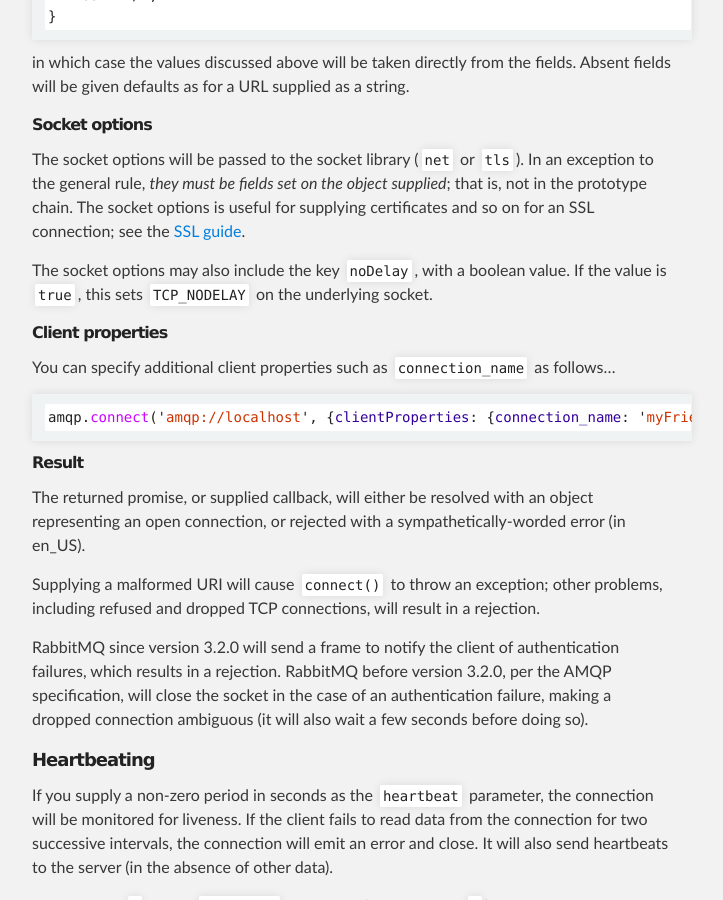
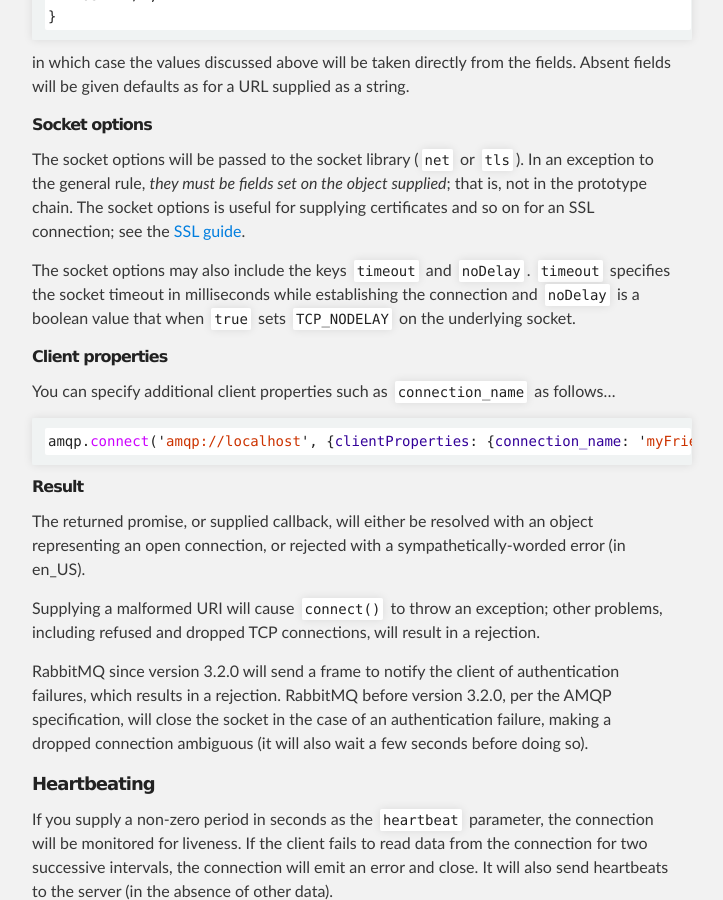
Before and after one commit to amqp-node/amqplib, a Jekyll site: the page built from channel_api.md, in a window 1280 px wide and 900 px high, scrolled down 8577 px. Shown: the whole window, without its empty margins (288-1011 px from the left). Built offline with Jekyll 4.4.1, drawn with Linux system fonts in a browser that asks for light colours; Markdown is read by kramdown in place of the engine named in the settings.

Commit message:
Update channel_api.md

```diff
--- a/channel_api.md
+++ b/channel_api.md
@@ -410,8 +410,10 @@ on the object supplied*; that is, not in the prototype chain. The
 socket options is useful for supplying certificates and so on for an
 SSL connection; see the [SSL guide][ssl-doc].
 
-The socket options may also include the key `noDelay`, with a boolean
-value. If the value is `true`, this sets
+The socket options may also include the keys `timeout` and `noDelay`.
+`timeout` specifies the socket timeout in milliseconds while
+establishing the connection and `noDelay` is a boolean value that
+when `true` sets
 [`TCP_NODELAY`][wikipedia-nagling] on the underlying socket.
 
 ###### Client properties
```
